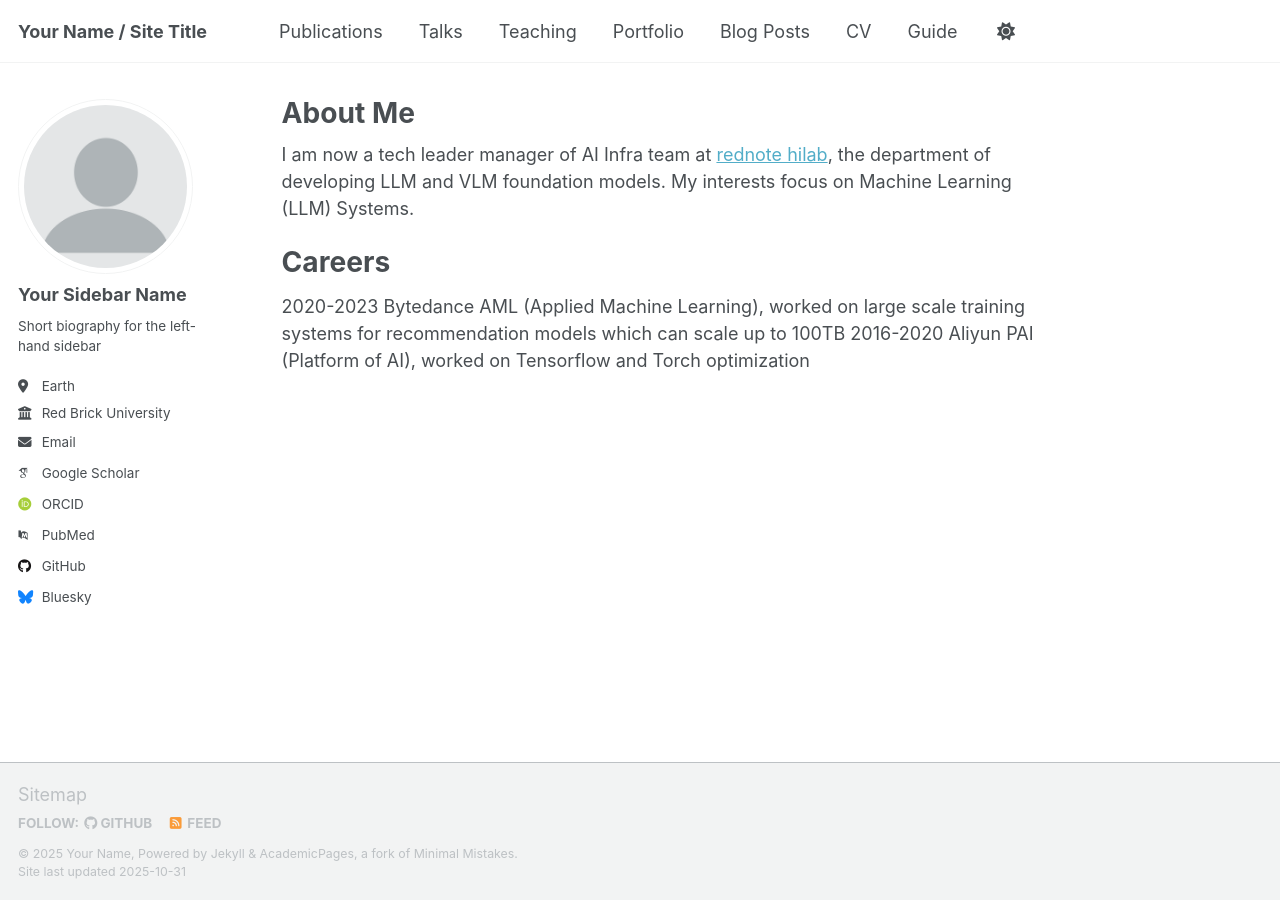
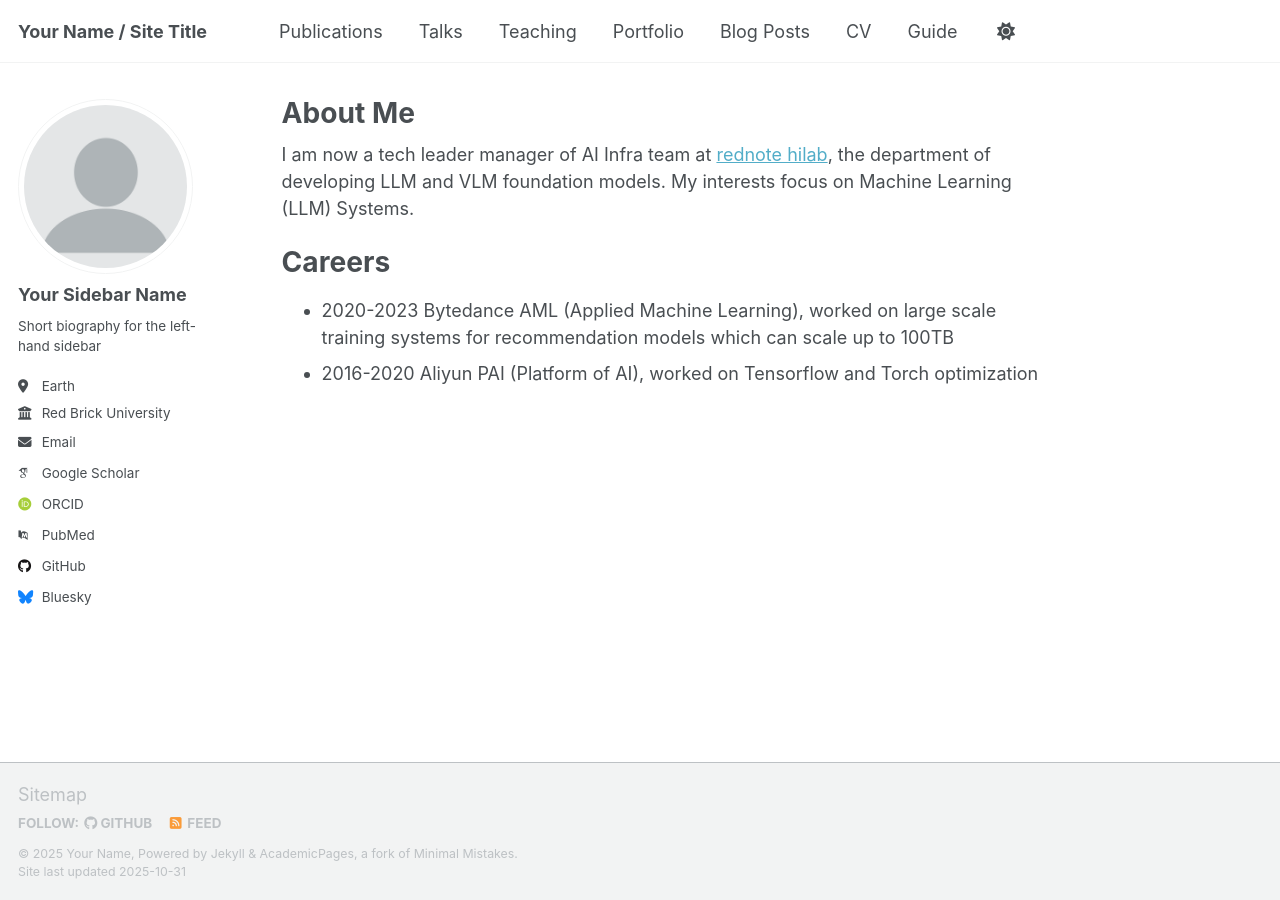
Before and after one commit to xutianming/xutianming.github.io, a Jekyll site: the page built from _pages/about.md, in a window 1280 px wide. Built offline with Jekyll 4.4.1, drawn with Linux system fonts in a browser that asks for light colours; some web fonts are replaced; a script that is not in the unit is left out.

Commit message:
Update about.md

```diff
--- a/_pages/about.md
+++ b/_pages/about.md
@@ -11,5 +11,5 @@ I am now a tech leader manager of AI Infra team at [rednote hilab](https://githu
 
 Careers
 ======
-2020-2023 Bytedance AML (Applied Machine Learning), worked on large scale training systems for recommendation models which can scale up to 100TB
-2016-2020 Aliyun PAI (Platform of AI), worked on Tensorflow and Torch optimization
+* 2020-2023 Bytedance AML (Applied Machine Learning), worked on large scale training systems for recommendation models which can scale up to 100TB
+* 2016-2020 Aliyun PAI (Platform of AI), worked on Tensorflow and Torch optimization
```
